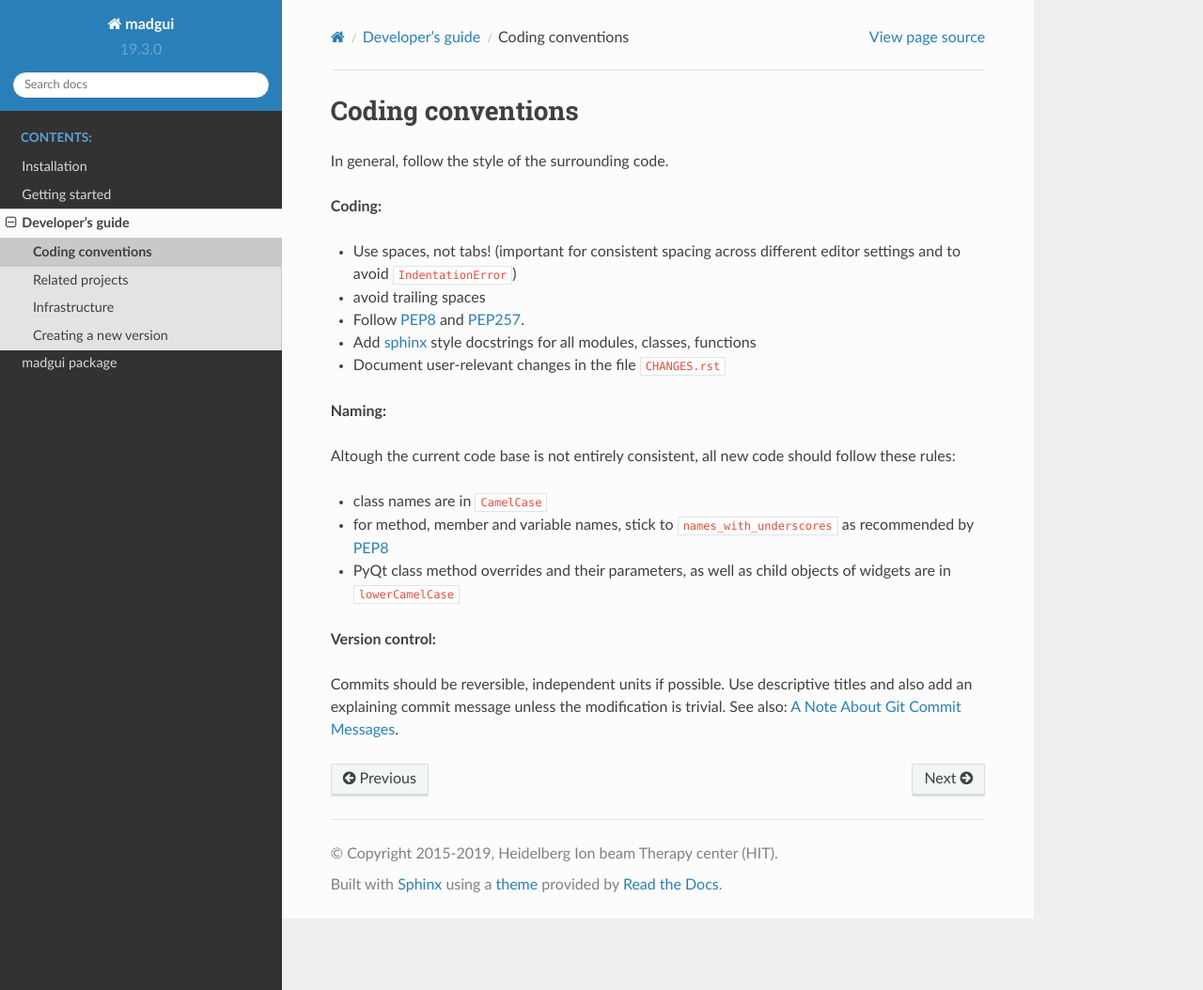
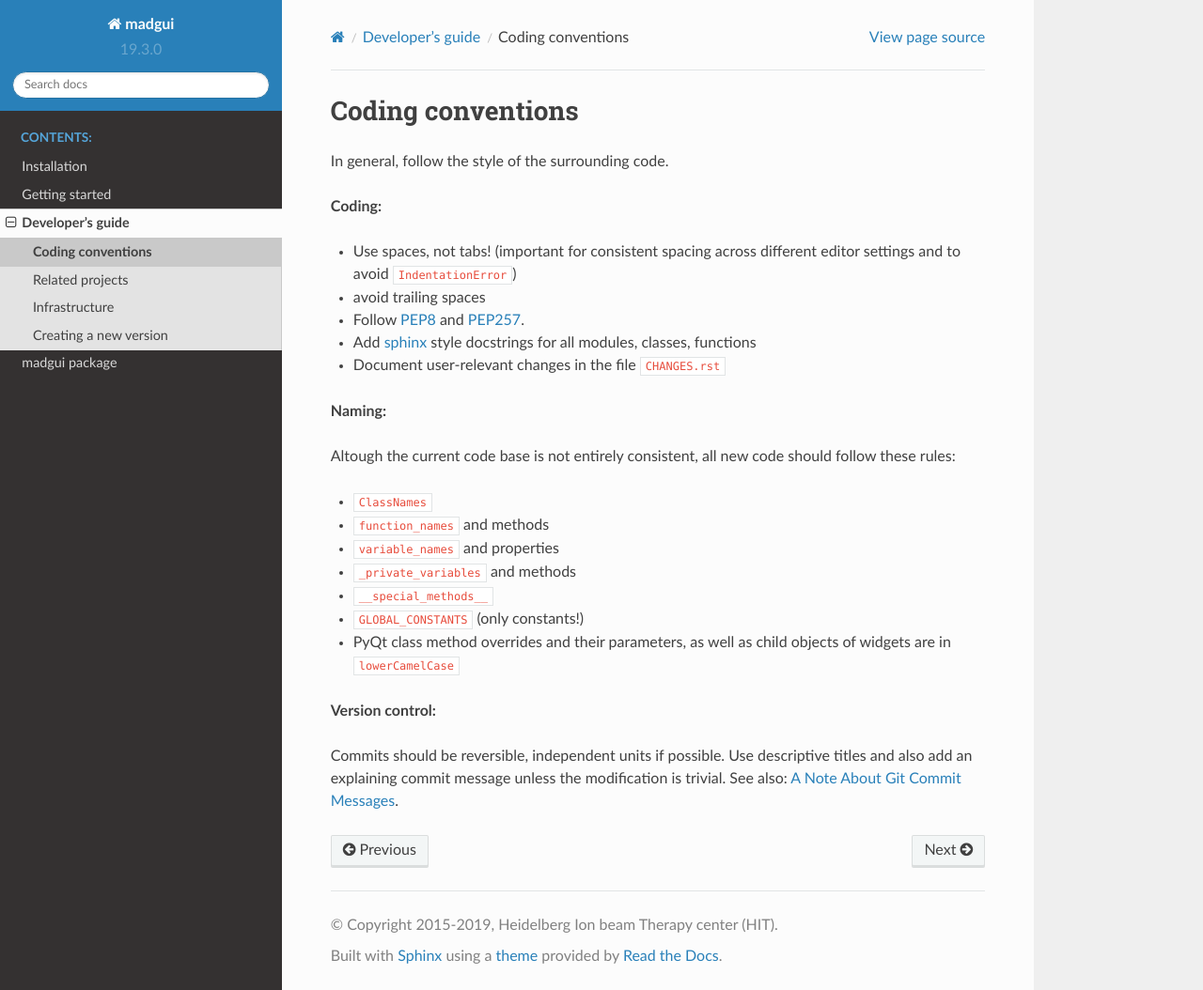
Before and after one commit to hibtc/madgui, a Sphinx documentation site: the page built from docs/devguide/conventions.rst, in a window 1280 px wide and 1054 px high. Shown: the whole window at 94% size. Built offline with Sphinx 7.4.7 and the Read the Docs theme 2.0.0, drawn with Linux system fonts in a browser that asks for light colours.

Commit message:
Make naming conventions more concise and extend

```diff
--- a/docs/devguide/conventions.rst
+++ b/docs/devguide/conventions.rst
@@ -22,9 +22,12 @@ In general, follow the style of the surrounding code.
 Altough the current code base is not entirely consistent, all new code should
 follow these rules:
 
-- class names are in ``CamelCase``
-- for method, member and variable names, stick to ``names_with_underscores`` as
-  recommended by PEP8_
+- ``ClassNames``
+- ``function_names`` and methods
+- ``variable_names`` and properties
+- ``_private_variables`` and methods
+- ``__special_methods__``
+- ``GLOBAL_CONSTANTS`` (only constants!)
 - PyQt class method overrides and their parameters, as well as child objects
   of widgets are in ``lowerCamelCase``
 
```
